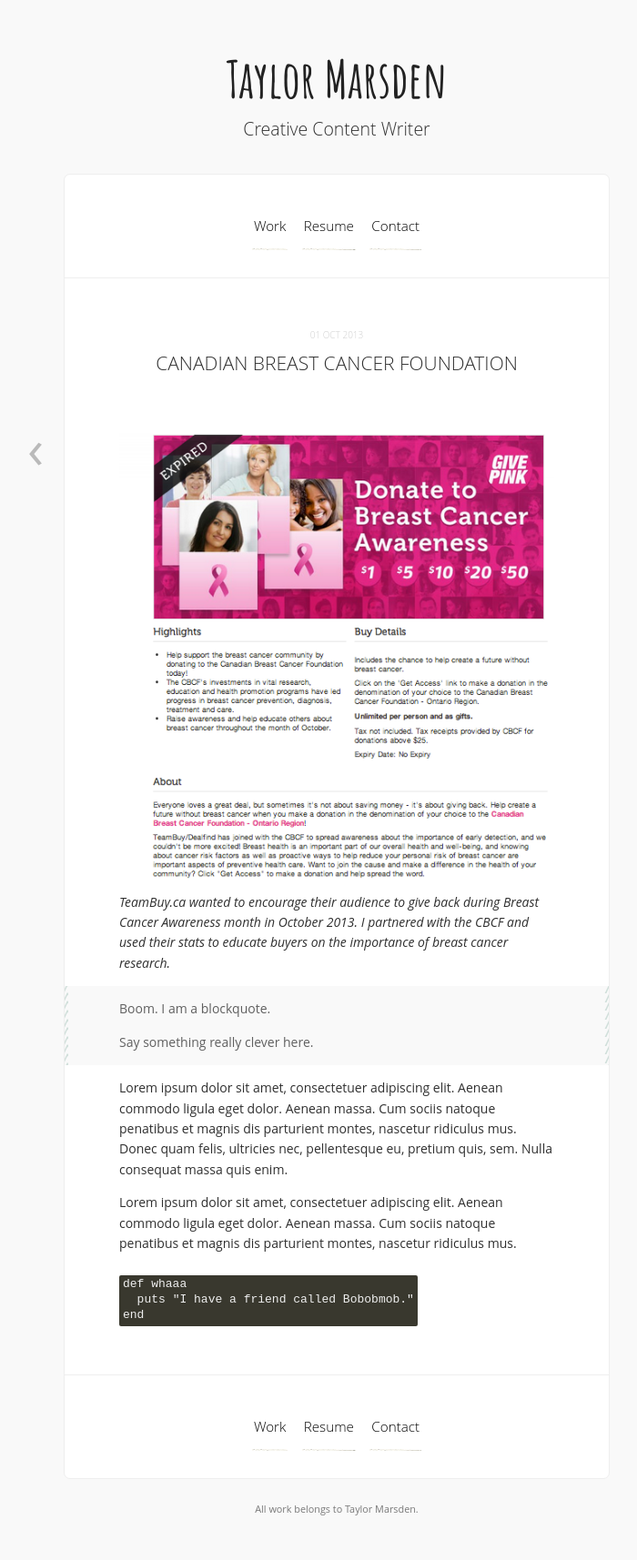
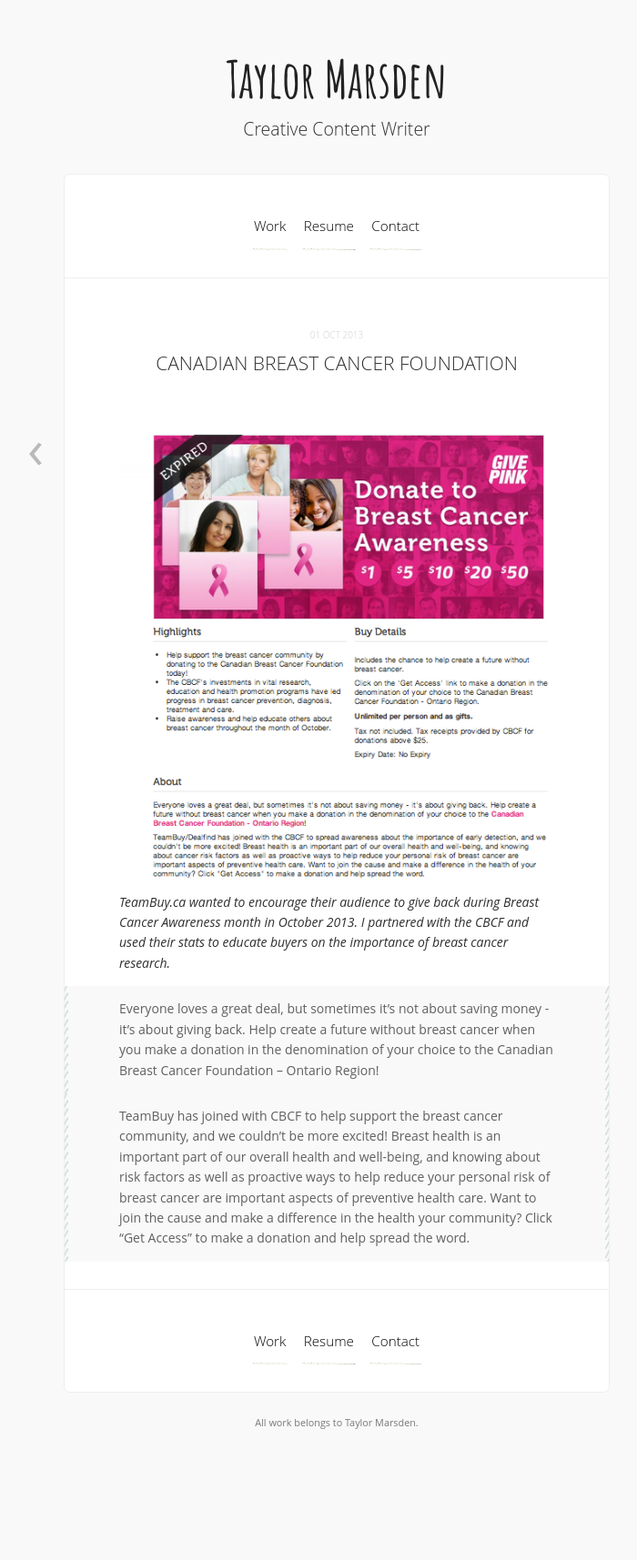
Before and after one commit to tkmars/tkmars.github.io, a Jekyll site: the page built from _posts/2013-10-01-Canadian_Breast_Cancer_Foundation.md, in a window 1280 px wide. Shown: the whole page at 91% size, without its empty margins (270-970 px from the left). Built offline with Jekyll 4.4.1, drawn with Linux system fonts in a browser that asks for light colours; Markdown is read by kramdown in place of the engine named in the settings; comment, search, counter and statistics services are not loaded; after the commit the page ends 1620 px from its top, so only the background shows below that.

Commit message:
CBCF
content changes

```diff
--- a/_posts/2013-10-01-Canadian_Breast_Cancer_Foundation.md
+++ b/_posts/2013-10-01-Canadian_Breast_Cancer_Foundation.md
@@ -9,16 +9,6 @@
 *TeamBuy.ca wanted to encourage their audience to give back during Breast Cancer Awareness month in October 2013. I partnered with the CBCF and used their stats to educate buyers on the importance of breast cancer research.*
 
 
-> Boom. I am a blockquote.
->
-> Say something really clever here.
+> Everyone loves a great deal, but sometimes it's not about saving money - it's about giving back. Help create a future without breast cancer when you make a donation in the denomination of your choice to the Canadian Breast Cancer Foundation – Ontario Region!
 
-Lorem ipsum dolor sit amet, consectetuer adipiscing elit. Aenean commodo ligula eget dolor. Aenean massa. Cum sociis natoque penatibus et magnis dis parturient montes, nascetur ridiculus mus. Donec quam felis, ultricies nec, pellentesque eu, pretium quis, sem. Nulla consequat massa quis enim.
-
-Lorem ipsum dolor sit amet, consectetuer adipiscing elit. Aenean commodo ligula eget dolor. Aenean massa. Cum sociis natoque penatibus et magnis dis parturient montes, nascetur ridiculus mus.
-
-{% highlight ruby %}
-def whaaa
-  puts "I have a friend called Bobobmob."
-end
-{% endhighlight %}
+> TeamBuy has joined with CBCF to help support the breast cancer community, and we couldn’t be more excited! Breast health is an important part of our overall health and well-being, and knowing about risk factors as well as proactive ways to help reduce your personal risk of breast cancer are important aspects of preventive health care. Want to join the cause and make a difference in the health your community? Click "Get Access" to make a donation and help spread the word.
```
Also changed, not shown: 1 other file.
